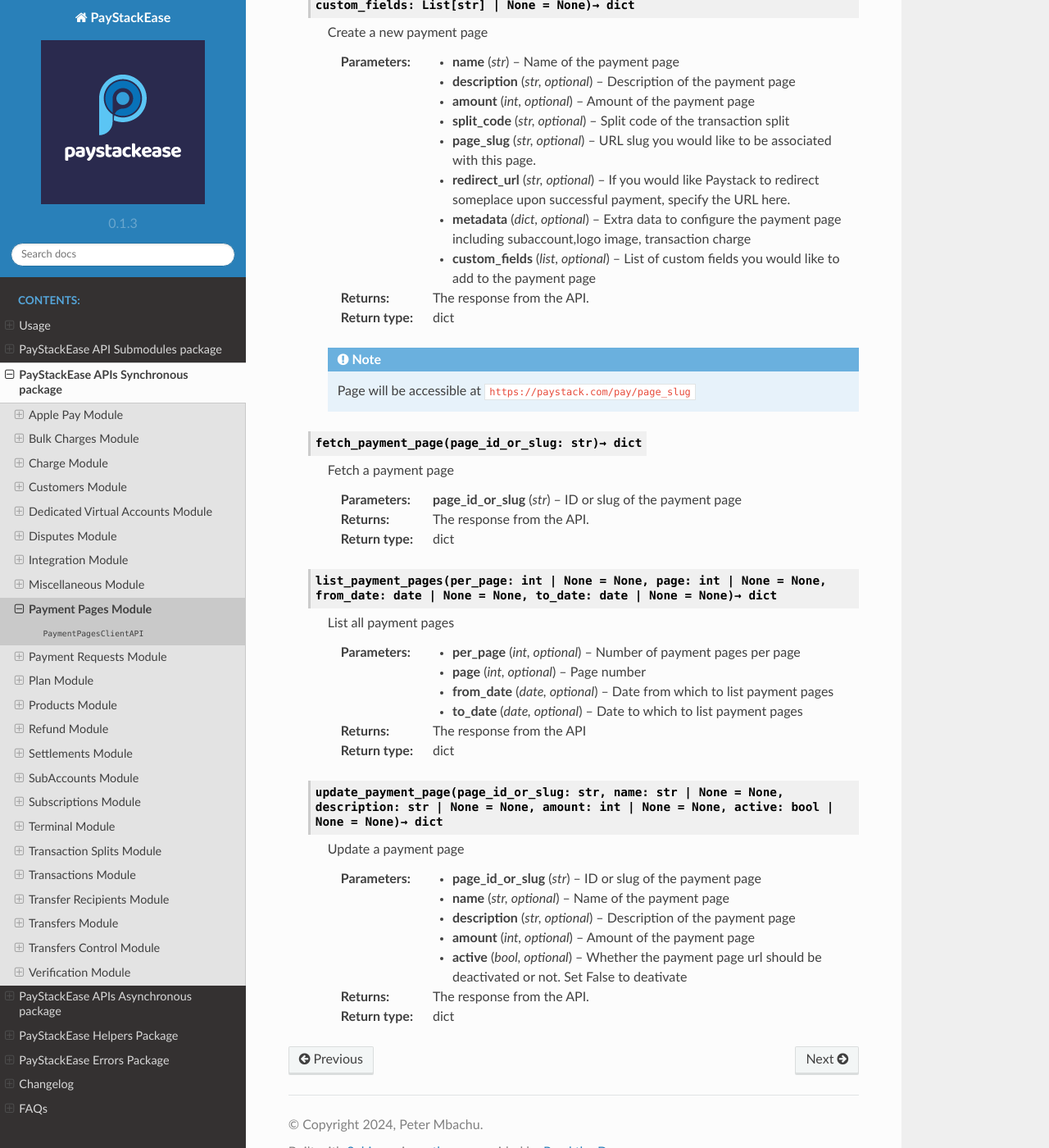
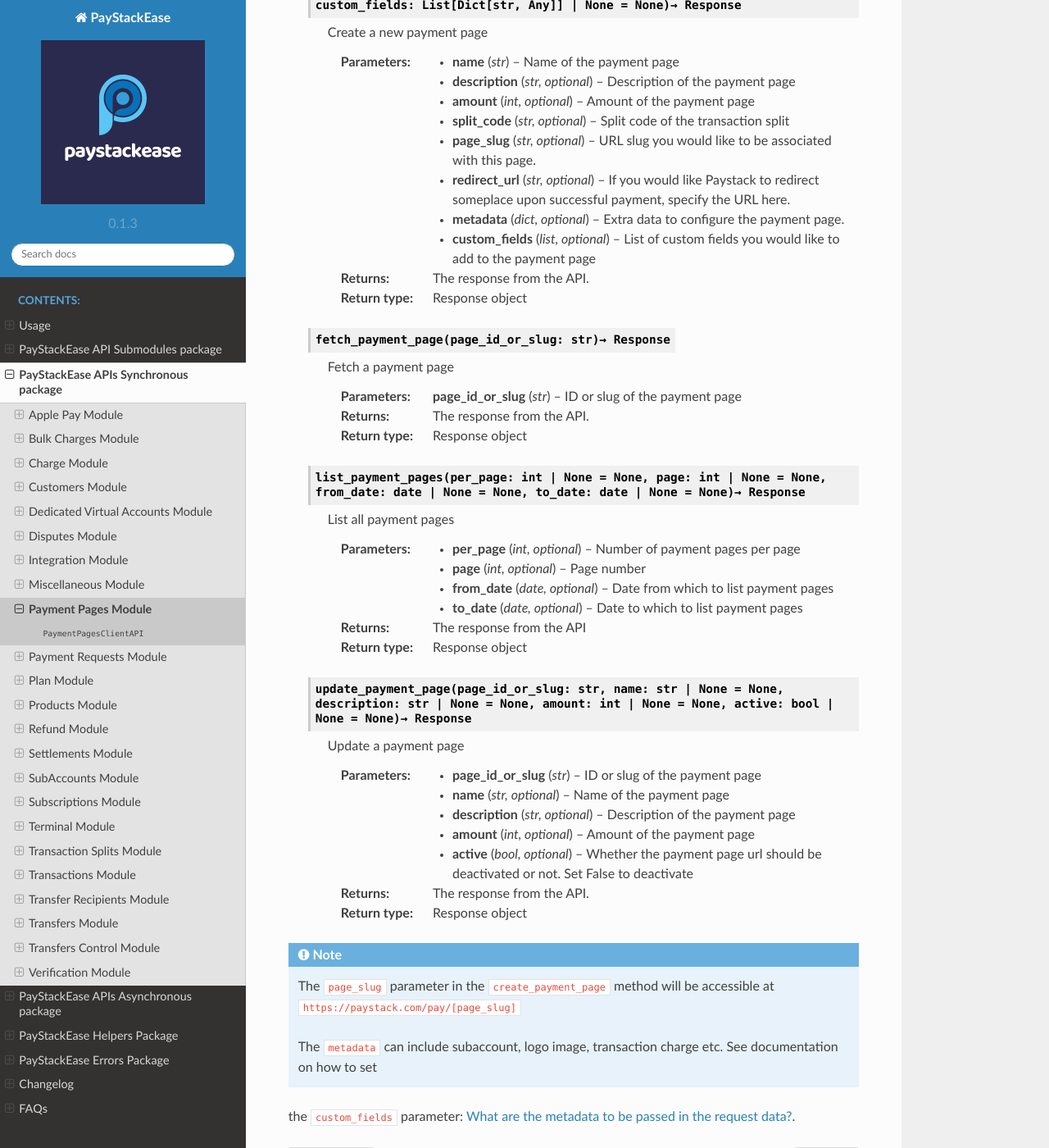
Before and after one commit to cla-bit/PayStackEase, a Sphinx documentation site: the page built from docs/source/paymentpages.rst, in a window 1280 px wide and 1400 px high, scrolled down 791 px. Shown: the whole window at 82% size. Built offline with Sphinx 7.4.7 and the Read the Docs theme 2.0.0, drawn with Linux system fonts in a browser that asks for light colours; some of the changed text lies outside the part shown.

Commit message:
updated documentation payment pages: async and sync

```diff
--- a/docs/source/paymentpages.rst
+++ b/docs/source/paymentpages.rst
@@ -7,8 +7,7 @@
 
 Wrapper for Paystack Payment Pages API. The Payment Pages API provides a quick and secure way to collect payment for products.
 
---------------------------------------------------------------
-
+-----------
 
 .. py:class:: PaymentPagesClientAPI(secret_key: str = None)
 
@@ -16,7 +15,7 @@
 
     Paystack Miscellaneous API Reference: `Payment Pages`_
 
-    .. py:method:: add_products(payment_id: int, product: List[int])→ dict
+    .. py:method:: add_products(payment_id: int, product: List[int])→ Response
 
         Add products to a payment page
 
@@ -26,9 +25,9 @@
         :type product: list
 
         :return: The response from the API.
-        :rtype: dict
+        :rtype: Response object
 
-    .. py:method:: check_slug_available(page_slug: str)→ dict
+    .. py:method:: check_slug_available(page_slug: str)→ Response
 
         Check if a page slug is available
 
@@ -36,9 +35,9 @@
         :type page_slug: str
 
         :return: The response from the API.
-        :rtype: dict
+        :rtype: Response object
 
-    .. py:method:: create_payment_page(name: str, description: str | None = None, amount: int | None = None, split_code: str | None = None, page_slug: str | None = None, redirect_url: str | None = None, metadata: Dict[str, str] | None = None, custom_fields: List[str] | None = None)→ dict
+    .. py:method:: create_payment_page(name: str, description: str | None = None, amount: int | None = None, split_code: str | None = None, page_slug: str | None = None, redirect_url: str | None = None, metadata: Dict[str, Any] | None = None, custom_fields: List[Dict[str, Any]] | None = None)→ Response
 
         Create a new payment page
 
@@ -54,19 +53,15 @@
         :type page_slug: str, optional
         :param redirect_url: If you would like Paystack to redirect someplace upon successful payment, specify the URL here.
         :type redirect_url: str, optional
-        :param metadata:  Extra data to configure the payment page including subaccount,logo image, transaction charge
+        :param metadata:  Extra data to configure the payment page.
         :type metadata: dict, optional
         :param custom_fields: List of custom fields you would like to add to the payment page
         :type custom_fields: list, optional
 
         :return: The response from the API.
-        :rtype: dict
+        :rtype: Response object
 
-        .. note::
-
-            Page will be accessible at ``https://paystack.com/pay/page_slug``
-
-    .. py:method:: fetch_payment_page(page_id_or_slug: str)→ dict
+    .. py:method:: fetch_payment_page(page_id_or_slug: str)→ Response
 
         Fetch a payment page
 
@@ -74,9 +69,9 @@
         :type page_id_or_slug: str
 
         :return: The response from the API.
-        :rtype: dict
+        :rtype: Response object
 
-    .. py:method:: list_payment_pages(per_page: int | None = None, page: int | None = None, from_date: date | None = None, to_date: date | None = None)→ dict
+    .. py:method:: list_payment_pages(per_page: int | None = None, page: int | None = None, from_date: date | None = None, to_date: date | None = None)→ Response
 
         List all payment pages
 
@@ -90,9 +85,9 @@
         :type to_date: date, optional
 
         :return: The response from the API
-        :rtype: dict
+        :rtype: Response object
 
-    .. py:method:: update_payment_page(page_id_or_slug: str, name: str | None = None, description: str | None = None, amount: int | None = None, active: bool | None = None)→ dict
+    .. py:method:: update_payment_page(page_id_or_slug: str, name: str | None = None, description: str | None = None, amount: int | None = None, active: bool | None = None)→ Response
 
         Update a payment page
 
@@ -104,11 +99,18 @@
         :type description: str, optional
         :param amount: Amount of the payment page
         :type amount: int, optional
-        :param active: Whether the payment page url should be deactivated or not. Set False to deativate
+        :param active: Whether the payment page url should be deactivated or not. Set False to deactivate
         :type active: bool, optional
 
         :return: The response from the API.
-        :rtype: dict
+        :rtype: Response object
 
 
 .. _Payment Pages: https://paystack.com/docs/api/page/
+
+.. note::
+
+    The ``page_slug`` parameter in the ``create_payment_page`` method will be accessible at ``https://paystack.com/pay/[page_slug]``
+
+    The ``metadata`` can include subaccount, logo image, transaction charge etc. See documentation on how to set
+the ``custom_fields`` parameter: :doc:`metadata`.
```
Also changed, not shown: docs/source/apaymentpages.rst (+20 -18 lines).
